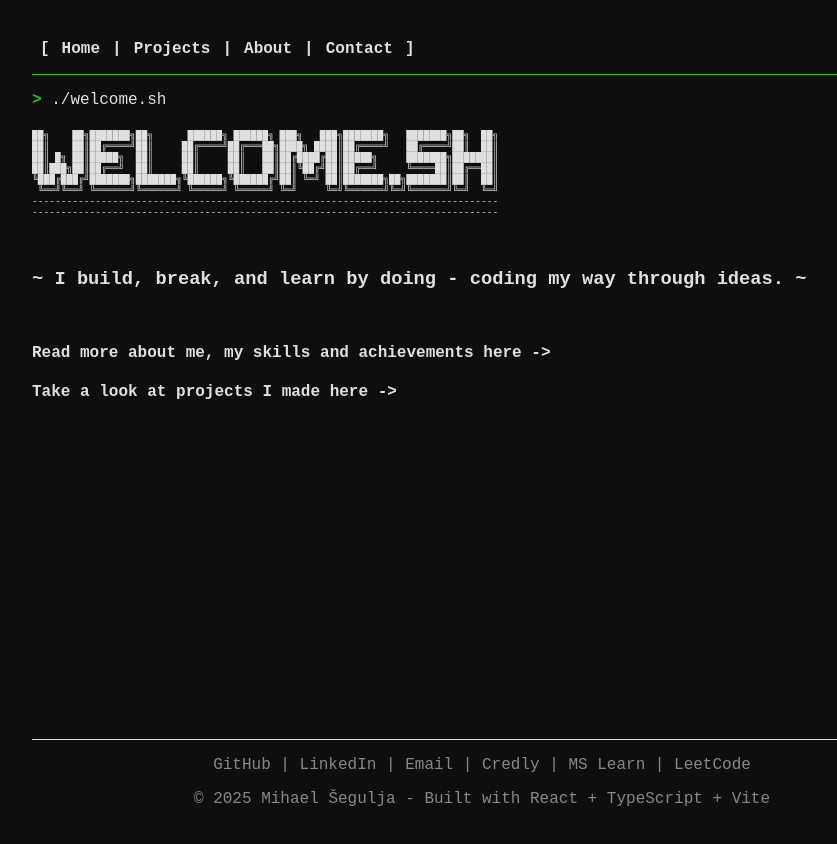
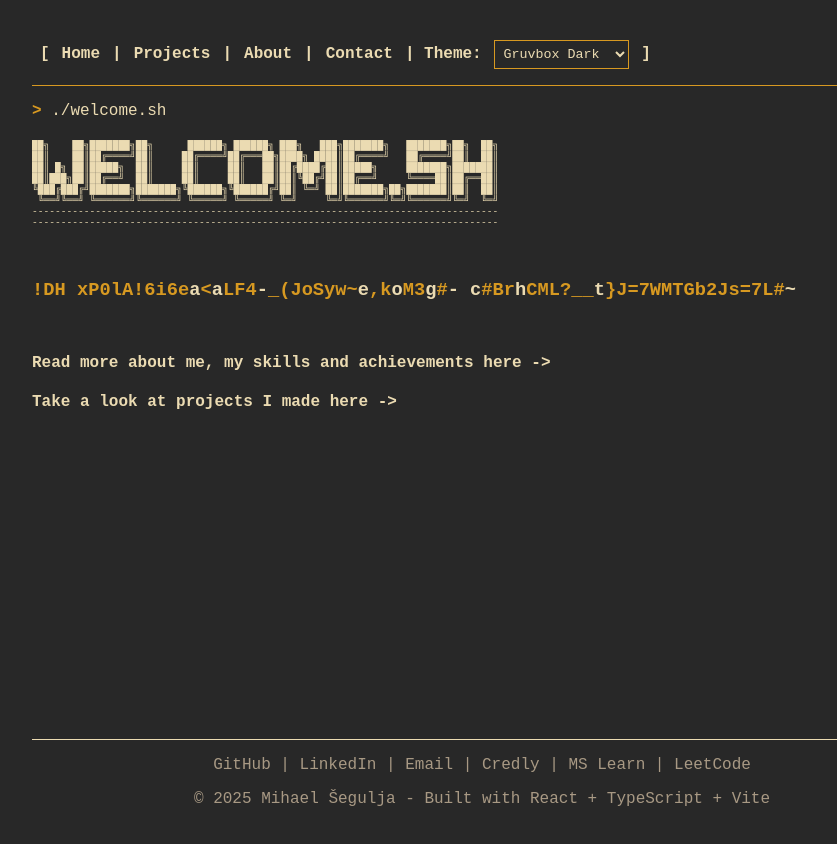
Before and after one commit to mihaelsegulja/mihaelsegulja.github.io, a React (Vite) app: page / in a window 1280 px wide. Shown: the top 844 px of the page, without its empty margins (158-995 px from the left). Built offline with nearby package versions, Linux system fonts and the light colour scheme; a web font is replaced by a local one.

Commit message:
Visual Improvements
- Add theme switcher
- Fix Text Scramble effect timings and reset triggers by other
  components

```diff
--- a/src/components/Header.tsx
+++ b/src/components/Header.tsx
@@ -1,4 +1,5 @@
 import type { Tab } from "../types";
+import ThemeSwitcher from "./ThemeSwitcher";
 
 export interface HeaderProps {
   onNavClick: (tab: Tab) => void;
@@ -37,6 +38,9 @@ export default function Header({ onNavClick, onContactClick }: HeaderProps) {
         >
           Contact
         </a>
+        {" | "}
+        Theme:
+        <ThemeSwitcher/>
         {" ]"}
       </nav>
     </header>
--- a/src/components/Hero.tsx
+++ b/src/components/Hero.tsx
@@ -1,12 +1,20 @@
 import { Typewriter } from "react-simple-typewriter";
 import { TextScrambler } from "./TextScrambler";
 import type { Tab } from "../types";
+import { useRef } from "react";
 
 type HeroProps = {
   onNavClick: (tab: Tab) => void;
 };
 
+const phrases = [
+  "~ Hello, I'm Mihael - software developer & hobbyist tinkerer. ~",
+  "~ I build, break, and learn by doing - coding my way through ideas. ~",
+  "~ Explorer of code. Learning by doing. ~",
+];
+
 export default function Hero({ onNavClick }: HeroProps) {
+  const scramblerRef = useRef(<TextScrambler phrases={phrases} />);
   return (
     <>
       <div>
@@ -34,13 +42,7 @@ export default function Hero({ onNavClick }: HeroProps) {
 `}
         </pre>
         <h3 style={{ padding: "2rem 0" }}>
-        <TextScrambler
-          phrases={[
-            "~ Hello, I'm Mihael - software developer & hobbyist tinkerer. ~",
-            "~ I build, break, and learn by doing - coding my way through ideas. ~",
-            "~ Explorer of code. Learning by doing. ~",
-          ]}
-        />
+          {scramblerRef.current}
         </h3>
         <h4>
           Read more about me, my skills and achievements <a href="#about" onClick={() => onNavClick("about")}>here {"->"}</a>
--- a/src/components/TextScrambler.tsx
+++ b/src/components/TextScrambler.tsx
@@ -29,8 +29,8 @@ class TextScramble {
     for (let i = 0; i < length; i++) {
       const from = oldText[i] || "";
       const to = newText[i] || "";
-      const start = Math.floor(Math.random() * 10);
-      const end = start + Math.floor(Math.random() * 30);
+      const start = Math.floor(Math.random() * 20);
+      const end = start + Math.floor(Math.random() * 60);
       this.queue.push({ from, to, start, end });
     }
 
@@ -74,25 +74,43 @@ class TextScramble {
   private randomChar() {
     return this.chars[Math.floor(Math.random() * this.chars.length)];
   }
+
+  stop() {
+    if (this.frameRequest) {
+      cancelAnimationFrame(this.frameRequest);
+      this.frameRequest = null;
+    }
+  }
 }
 
 export const TextScrambler: React.FC<{ phrases: string[] }> = ({ phrases }) => {
   const ref = useRef<HTMLDivElement>(null);
+  const fxRef = useRef<TextScramble | null>(null);
+  const timeoutRef = useRef<number | null>(null);
 
   useEffect(() => {
     if (!ref.current) return;
 
-    const fx = new TextScramble(ref.current);
+    if (!fxRef.current) {
+      fxRef.current = new TextScramble(ref.current);
+    }
     let counter = 0;
 
     const next = () => {
-      fx.setText(phrases[counter]).then(() => {
-        setTimeout(next, 4000);
+      fxRef.current?.setText(phrases[counter]).then(() => {
+        timeoutRef.current = window.setTimeout(next, 4000);
       });
       counter = (counter + 1) % phrases.length;
     };
 
     next();
+
+    return () => {
+      fxRef.current?.stop();
+      if (timeoutRef.current) {
+        clearTimeout(timeoutRef.current);
+      }
+    };
   }, [phrases]);
 
   return <div ref={ref} className="text text-accent" />;
--- /dev/null
+++ b/src/components/ThemeSwitcher.tsx
@@ -0,0 +1,43 @@
+import { useEffect, useState } from "react";
+
+const themes = [
+  { id: "default", name: "Hacker" },
+  { id: "gruvbox-dark", name: "Gruvbox Dark" },
+  { id: "gruvbox-light", name: "Gruvbox Light" },
+  { id: "tokyo-night", name: "Tokyo Night" },
+  { id: "nord-dark", name: "Nord Dark" },
+  { id: "dracula", name: "Dracula" },
+];
+
+export default function ThemeSwitcher() {
+  const [theme, setTheme] = useState(() => {
+    return localStorage.getItem("theme") || "gruvbox-dark";
+  });
+
+  useEffect(() => {
+    document.documentElement.classList.remove(
+      ...themes.map((t) => `theme-${t.id}`)
+    );
+    document.documentElement.classList.add(`theme-${theme}`);
+    localStorage.setItem("theme", theme);
+  }, [theme]);
+
+  return (
+    <select
+      value={theme}
+      onChange={(e) => setTheme(e.target.value)}
+      style={{
+        backgroundColor: "var(--bg)",
+        color: "var(--text)",
+        border: "1px solid var(--accent)",
+        padding: "0.3rem",
+      }}
+    >
+      {themes.map((t) => (
+        <option key={t.id} value={t.id}>
+          {t.name}
+        </option>
+      ))}
+    </select>
+  );
+}
--- a/src/hooks/useFancybox.ts
+++ b/src/hooks/useFancybox.ts
@@ -15,7 +15,11 @@ export default function useFancybox(options: Partial<FancyboxOptions> = {}) {
             "--f-thumb-opacity": "0.5",
             "--f-thumb-hover-opacity": "1",
             "--f-thumb-selected-opacity": "1",
-            "--fancybox-backdrop-bg": "#3030303f"
+            "--fancybox-backdrop-bg": "#3030303f",
+            "--f-arrow-bg": "var(--bg)",
+            "--f-arrow-color": "var(--text)",
+            "--f-button-bg": "var(--bg)",
+            "--f-button-color": "var(--text)",
           },
           zoomEffect: false,
           fadeEffect: false,
--- a/src/styles/globals.css
+++ b/src/styles/globals.css
@@ -6,6 +6,46 @@
   --accent: #27bd27;
   --accent-dark: #116611;
   --text-dark: #888888;
+}
+
+.theme-gruvbox-light {
+  --bg: #fbf1c7;
+  --text: #3c3836;
+  --accent: #d65d0e;
+  --accent-dark: #af3a03;
+  --text-dark: #665c54;
+}
+
+.theme-gruvbox-dark {
+  --bg: #282828;
+  --text: #ebdbb2;
+  --accent: #d79921;
+  --accent-dark: #b57614;
+  --text-dark: #a89984;
+}
+
+.theme-nord-dark {
+  --bg: #2e3440;
+  --text: #eceff4;
+  --accent: #88c0d0;
+  --accent-dark: #5e81ac;
+  --text-dark: #4c566a;
+}
+
+.theme-dracula {
+  --bg: #282a36;
+  --text: #f8f8f2;
+  --accent: #bd93f9;
+  --accent-dark: #6272a4;
+  --text-dark: #44475a;
+}
+
+.theme-tokyo-night {
+  --bg: #1a1b26;
+  --text: #c0caf5;
+  --accent: #7aa2f7;
+  --accent-dark: #3d59a1;
+  --text-dark: #414868;
 }
 
 * {
@@ -136,7 +176,7 @@ span[class*="blinkingCursor"] {
 .project-description {
   margin-bottom: 1rem;
   text-align: justify;
-  color: #ccc;
+  color: var(--text);
   overflow: hidden;
   display: -webkit-box;
   -webkit-line-clamp: 3;
@@ -165,7 +205,7 @@ span[class*="blinkingCursor"] {
   padding: 1.5rem;
   width: 90%;
   max-width: 600px;
-  color: #eee;
+  color: var(--text);
   position: relative;
   box-shadow: 8px 8px var(--accent-dark);
 }
```
